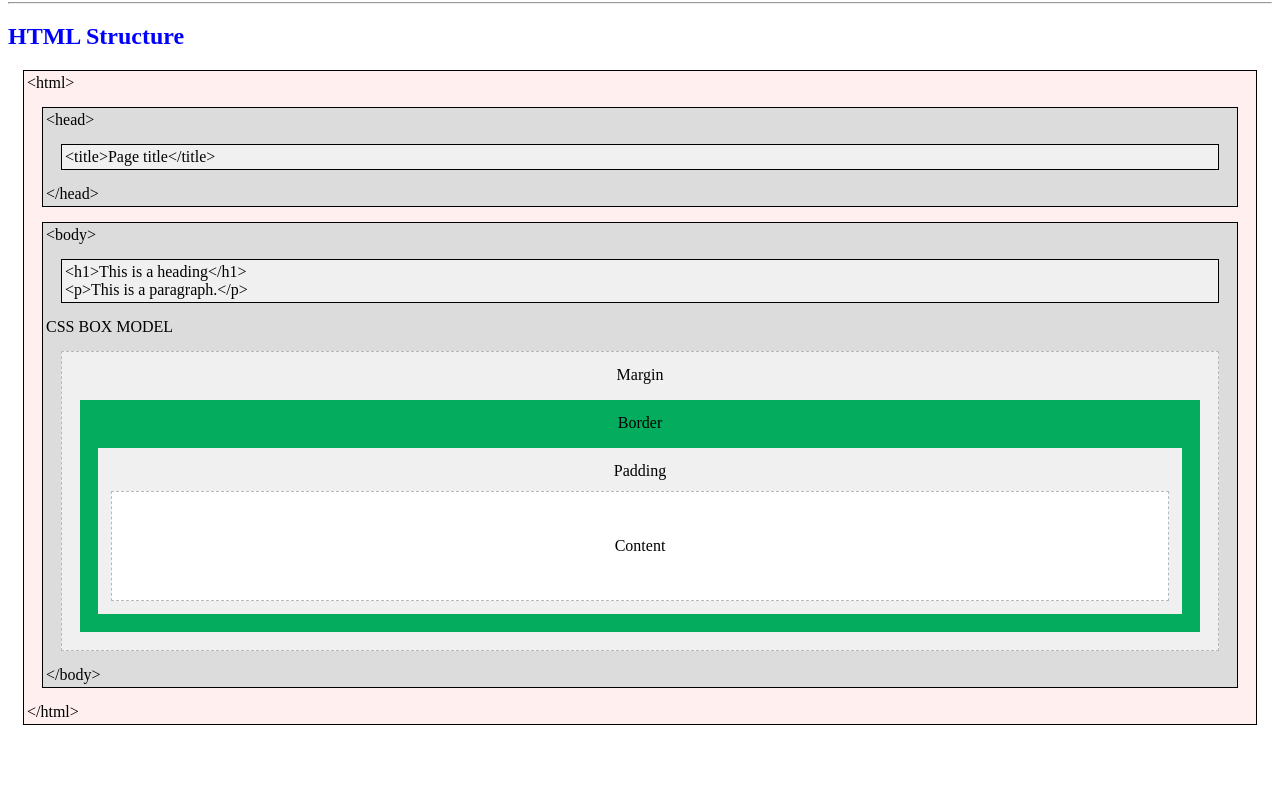
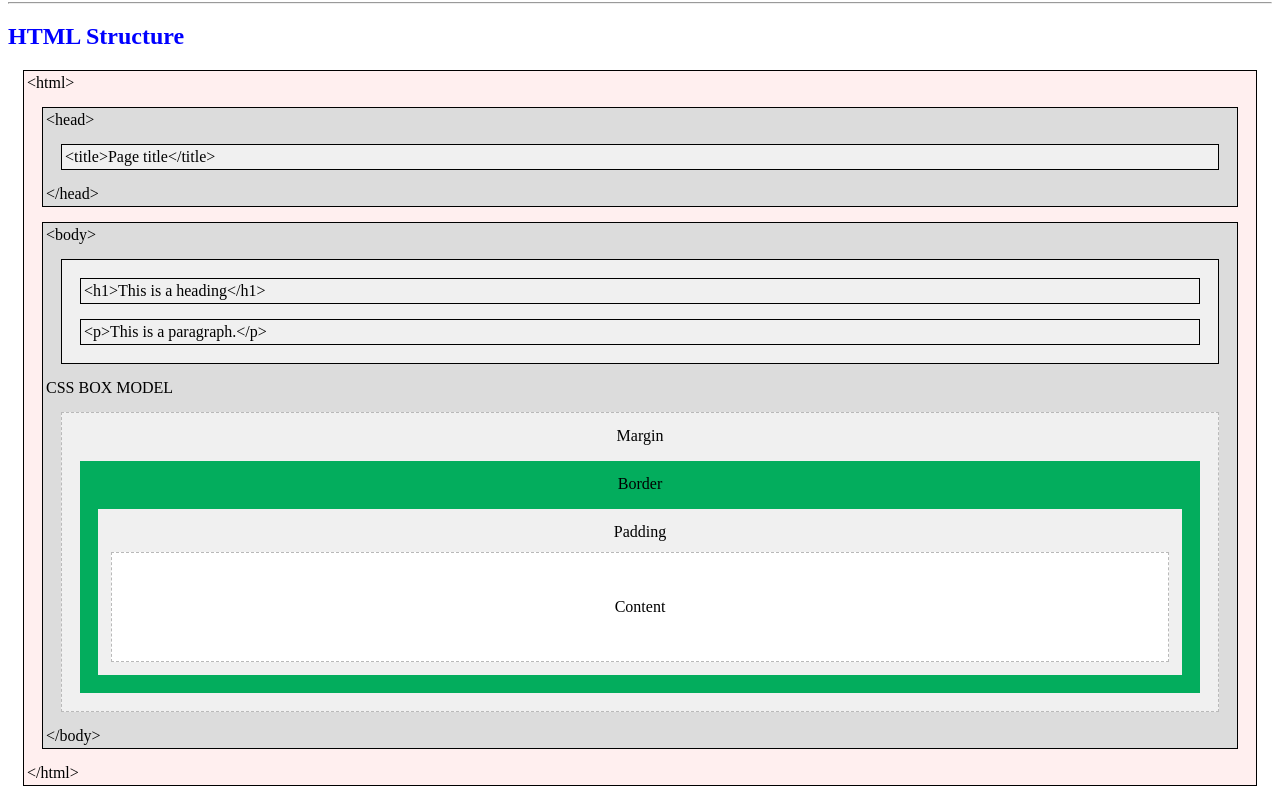
Before and after one commit to ChihHsuanLin/chihhsuanlin.github.io, a plain HTML site: page exercise07/ex07.html in a window 1280 px wide. Shown: the part 827-1628 px from the top of the page. Before the commit the page ends 1567 px from the top, so only its background shows below. Drawn offline with Linux system fonts and the light colour scheme.

Commit message:
modify CSS of block-heading and block-paragraph

```diff
--- a/exercise07/ex07.html
+++ b/exercise07/ex07.html
@@ -27,19 +27,20 @@
       border: 1px dashed #B9B9B9;
     }
 
-    .around1{
+    .around1 {
       padding: 3px;
       margin: 15px;
     }
 
-    .around2{
+    .around2 {
       padding: 1px;
       margin: 10px;
     }
 
-    .txt_center{
+    .txt_center {
       text-align: center;
     }
+
     .bg1 {
       background-color: #FFEFEF;
     }
@@ -52,10 +53,9 @@
       background-color: #F0F0F0;
     }
 
-    .bg4{
+    .bg4 {
       background-color: #03AD5D;
     }
-
   </style>
 </head>
 
@@ -80,10 +80,10 @@
     <div class="basic border1 bg2 around1">
       &lt;body&gt;
       <div class="basic border1 bg3 around1">
-        <div class="basic html_specific level3">
+        <div class="basic border1 bg3 around1">
           &lt;h1&gt;This is a heading&lt;/h1&gt;
         </div>
-        <div class="basic html_specific level3">
+        <div class="basic border1 bg3 around1">
           &lt;p&gt;This is a paragraph.&lt;/p&gt;
         </div>
       </div>
```
